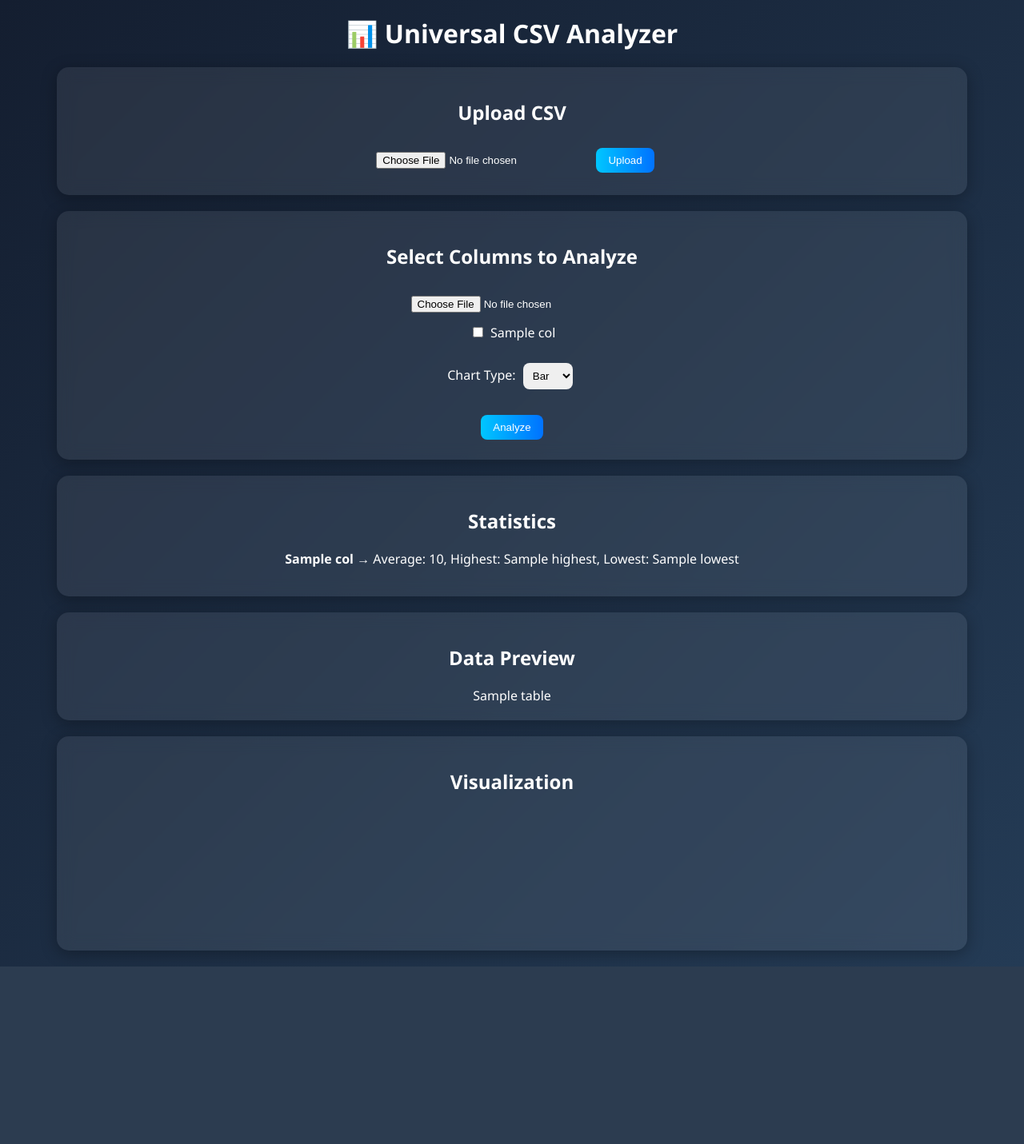
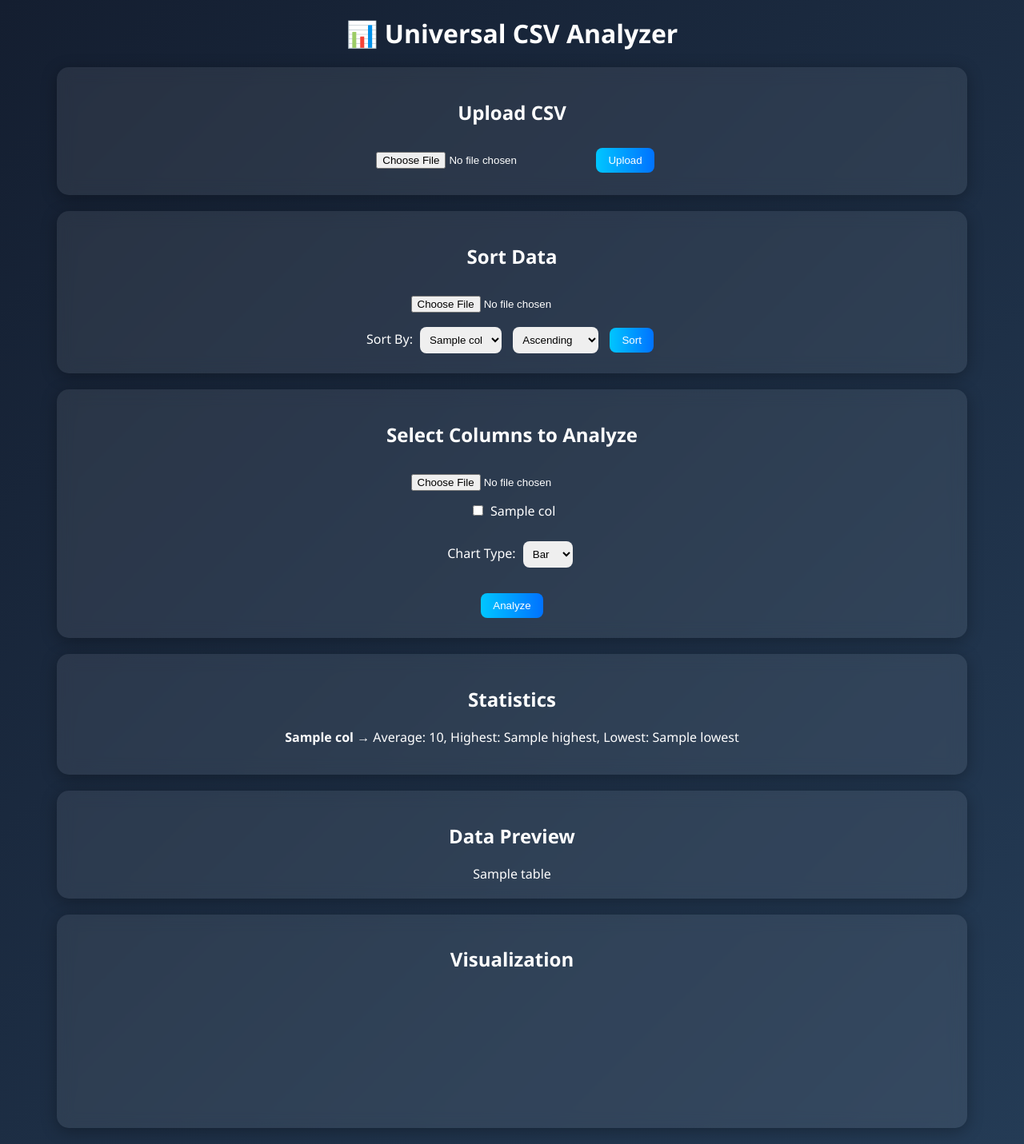
Before and after one commit to 2300032389/csv-analyzer, a Flask app: template templates/index.html in a window 1280 px wide. Shown: the whole page at 80% size. Before the commit the page ends 1209 px from the top, so only its background shows below. Run offline with Flask 3, Linux system fonts and the light colour scheme; the template is opened without the code that fills it: most values are stand-ins (such as "Sample title", 1, 10 or a date in 2020); a map, chart or similar area stays blank.

Commit message:
Final UI with sorting + analysis

```diff
--- a/app.py
+++ b/app.py
@@ -23,16 +23,12 @@ def index():
 
         file = request.files.get("csv_file")
 
-        # =========================
-        # FILE VALIDATION
-        # =========================
         if not file or file.filename == "":
             error_message = "Please upload a CSV file."
         else:
             try:
                 df = pd.read_csv(file)
 
-                # Check if CSV has no columns
                 if df.shape[1] == 0:
                     error_message = "CSV file contains no columns."
                     df = None
@@ -44,6 +40,20 @@ def index():
             except Exception as e:
                 error_message = f"Invalid CSV file: {str(e)}"
                 df = None
+
+        # =========================
+        # SORTING
+        # =========================
+        if "sort" in request.form and df is not None:
+            sort_column = request.form.get("sort_column")
+            sort_order = request.form.get("sort_order")
+
+            if sort_column in df.columns:
+                df[sort_column] = pd.to_numeric(df[sort_column], errors="coerce")
+                df = df.sort_values(
+                    by=sort_column,
+                    ascending=(sort_order == "asc")
+                )
 
         # =========================
         # ANALYZE
@@ -89,7 +99,6 @@ def index():
                 download_name="processed_data.csv"
             )
 
-    # Detect numeric columns
     if df is not None:
         numeric_columns = df.select_dtypes(include=["number"]).columns.tolist()
         table = df.to_html(classes="table", index=False)
@@ -107,9 +116,6 @@ def index():
     )
 
 
-# =========================
-# PRODUCTION PORT CONFIG
-# =========================
 if __name__ == "__main__":
     port = int(os.environ.get("PORT", 5000))
     app.run(host="0.0.0.0", port=port)
--- a/templates/index.html
+++ b/templates/index.html
@@ -88,7 +88,7 @@
 </div>
 {% endif %}
 
-<!-- Upload CSV -->
+<!-- UPLOAD CSV -->
 <div class="card">
 <h2>Upload CSV</h2>
 <form method="POST" enctype="multipart/form-data">
@@ -97,8 +97,33 @@
 </form>
 </div>
 
-<!-- Column Selection -->
 {% if numeric_columns %}
+
+<!-- SORTING -->
+<div class="card">
+<h2>Sort Data</h2>
+<form method="POST" enctype="multipart/form-data">
+    <input type="file" name="csv_file" accept=".csv" required>
+
+    <br>
+
+    <label>Sort By:</label>
+    <select name="sort_column">
+        {% for col in numeric_columns %}
+        <option value="{{ col }}">{{ col }}</option>
+        {% endfor %}
+    </select>
+
+    <select name="sort_order">
+        <option value="asc">Ascending</option>
+        <option value="desc">Descending</option>
+    </select>
+
+    <button name="sort">Sort</button>
+</form>
+</div>
+
+<!-- ANALYSIS -->
 <div class="card">
 <h2>Select Columns to Analyze</h2>
 <form method="POST" enctype="multipart/form-data">
@@ -125,9 +150,10 @@
     <button name="analyze">Analyze</button>
 </form>
 </div>
+
 {% endif %}
 
-<!-- Statistics -->
+<!-- STATISTICS -->
 {% if stats %}
 <div class="card">
 <h2>Statistics</h2>
@@ -142,7 +168,7 @@ Lowest: {{ s.lowest }}
 </div>
 {% endif %}
 
-<!-- Data Preview -->
+<!-- DATA PREVIEW -->
 {% if table %}
 <div class="card">
 <h2>Data Preview</h2>
@@ -150,7 +176,7 @@ Lowest: {{ s.lowest }}
 </div>
 {% endif %}
 
-<!-- Chart -->
+<!-- CHART -->
 {% if values %}
 <div class="card">
 <h2>Visualization</h2>
```
